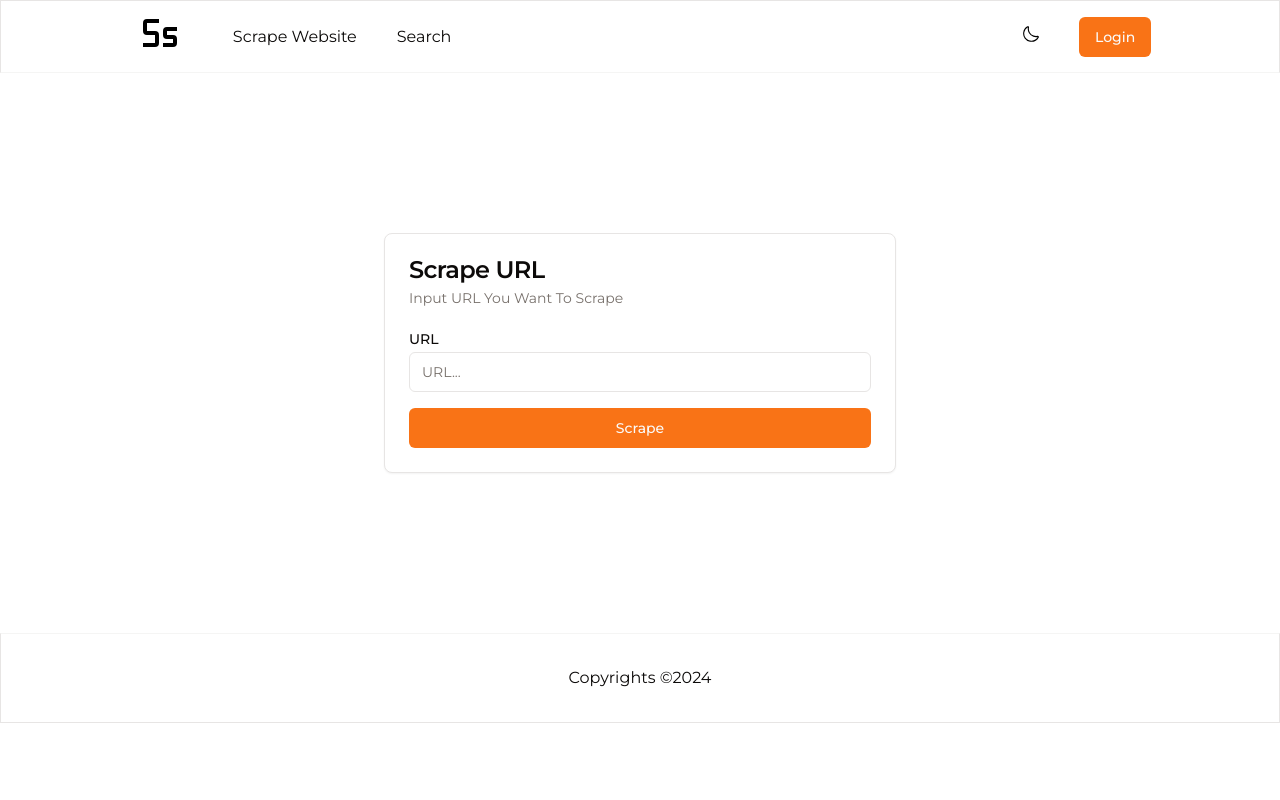
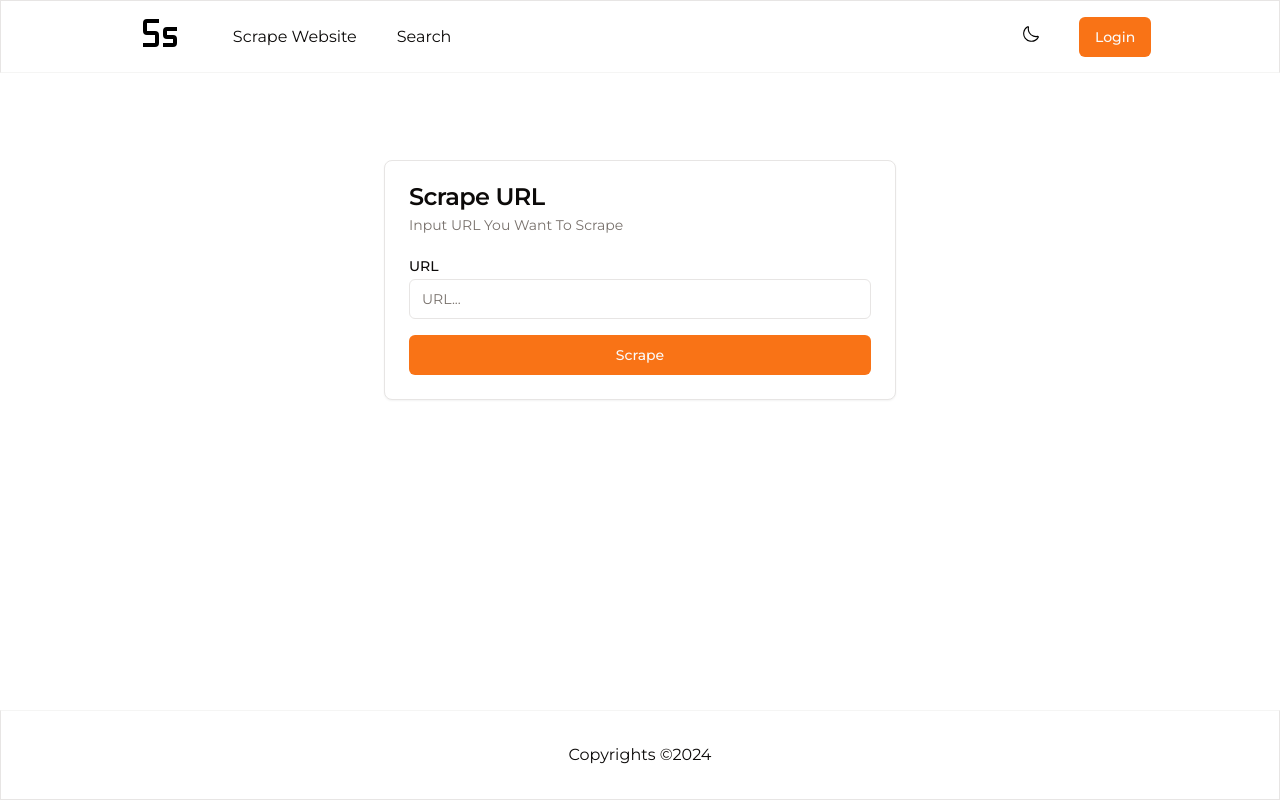
Before and after one commit to imar6teen/vector_search, a Next.js app: page /scrape in a window 1280 px wide. Built offline with nearby package versions, Linux system fonts and the light colour scheme.

Commit message:
fix(layout): change footer and header from normal to fixed

```diff
--- a/src/components/Footer.tsx
+++ b/src/components/Footer.tsx
@@ -2,7 +2,7 @@ import React from "react";
 
 function Footer() {
   return (
-    <footer className="sticky bottom-0 flex w-full items-center justify-center border border-t-secondary">
+    <footer className="fixed bottom-0 flex w-full items-center justify-center border border-t-secondary">
       <div className="p-8">
         <span>Copyrights &copy;{new Date().getFullYear()}</span>
       </div>
--- a/src/components/Header.tsx
+++ b/src/components/Header.tsx
@@ -2,7 +2,7 @@ import Navbar from "./Navbar";
 
 function Header() {
   return (
-    <header className="border border-b-secondary">
+    <header className="fixed top-0 w-full border border-b-secondary">
       <Navbar />
     </header>
   );
```
